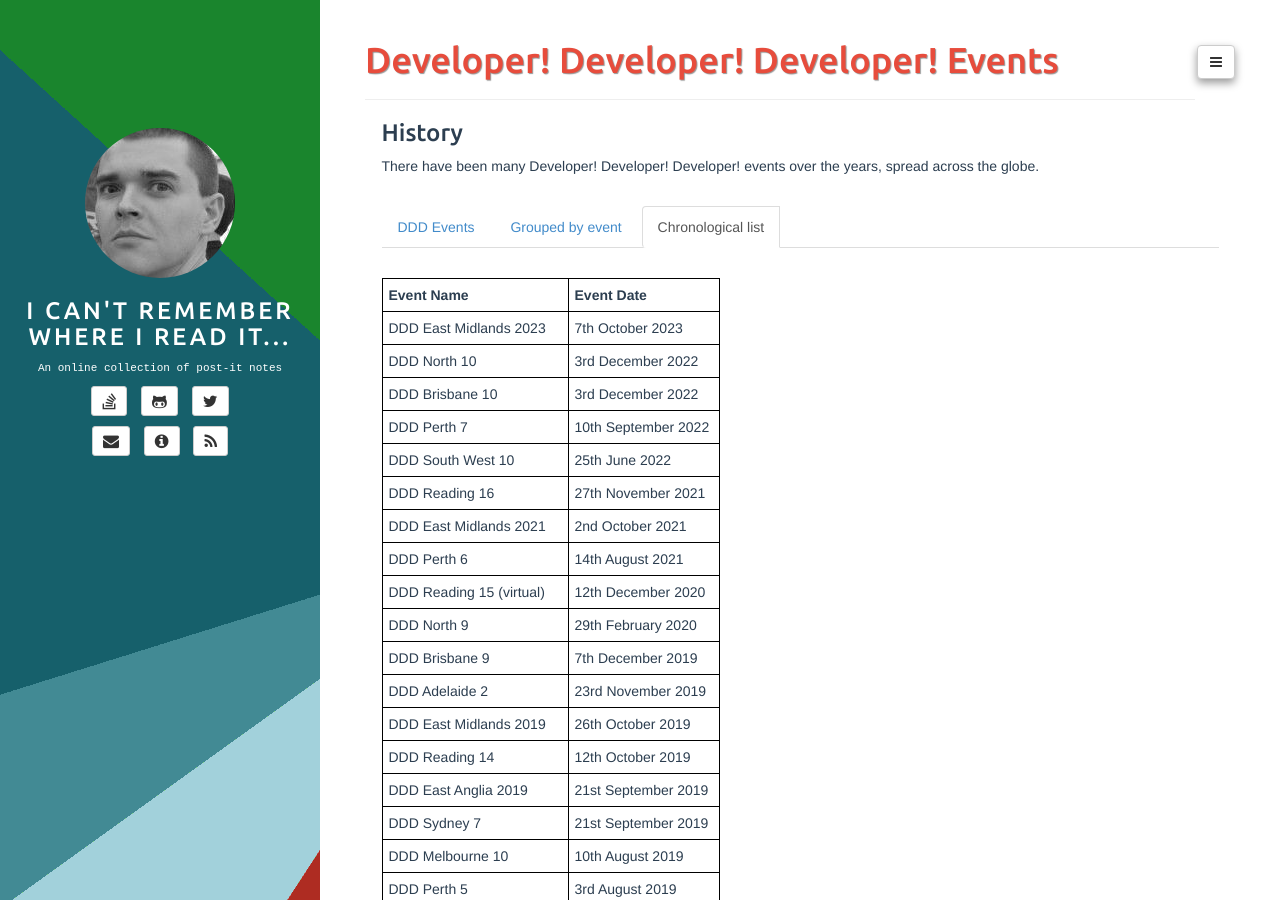
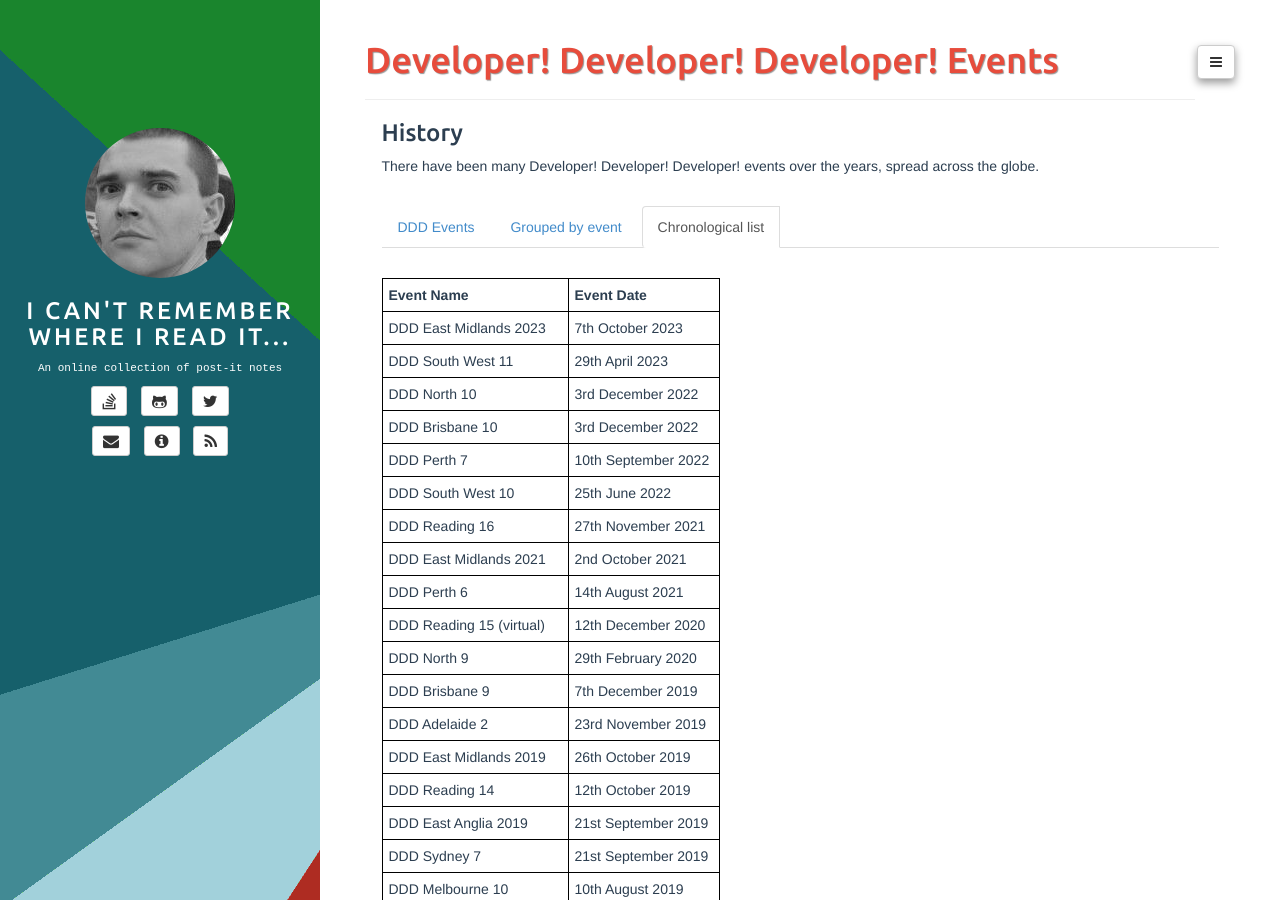
Before and after one commit to adrianbanks/adrianbanks.github.io, a Jekyll site: the page built from ddd-list.md, in a window 1280 px wide and 900 px high. Built offline with Jekyll 4.4.1, drawn with Linux system fonts in a browser that asks for light colours.

Commit message:
Add DDDSW 2023

```diff
--- a/ddd-list.md
+++ b/ddd-list.md
@@ -16,6 +16,7 @@ There have been many Developer! Developer! Developer! events over the years, spr
 | **Event Name**             | **Event Date**      |
 | -------------------------- | ------------------- |
 |  DDD East Midlands 2023    | 7th October 2023    |
+|  DDD South West 11         | 29th April 2023     |
 |  DDD North 10              | 3rd December 2022   |
 |  DDD Brisbane 10           | 3rd December 2022   |
 |  DDD Perth 7               | 10th September 2022 |
```
Also changed, not shown: ddd-grouped.md (+1 -0 lines).
